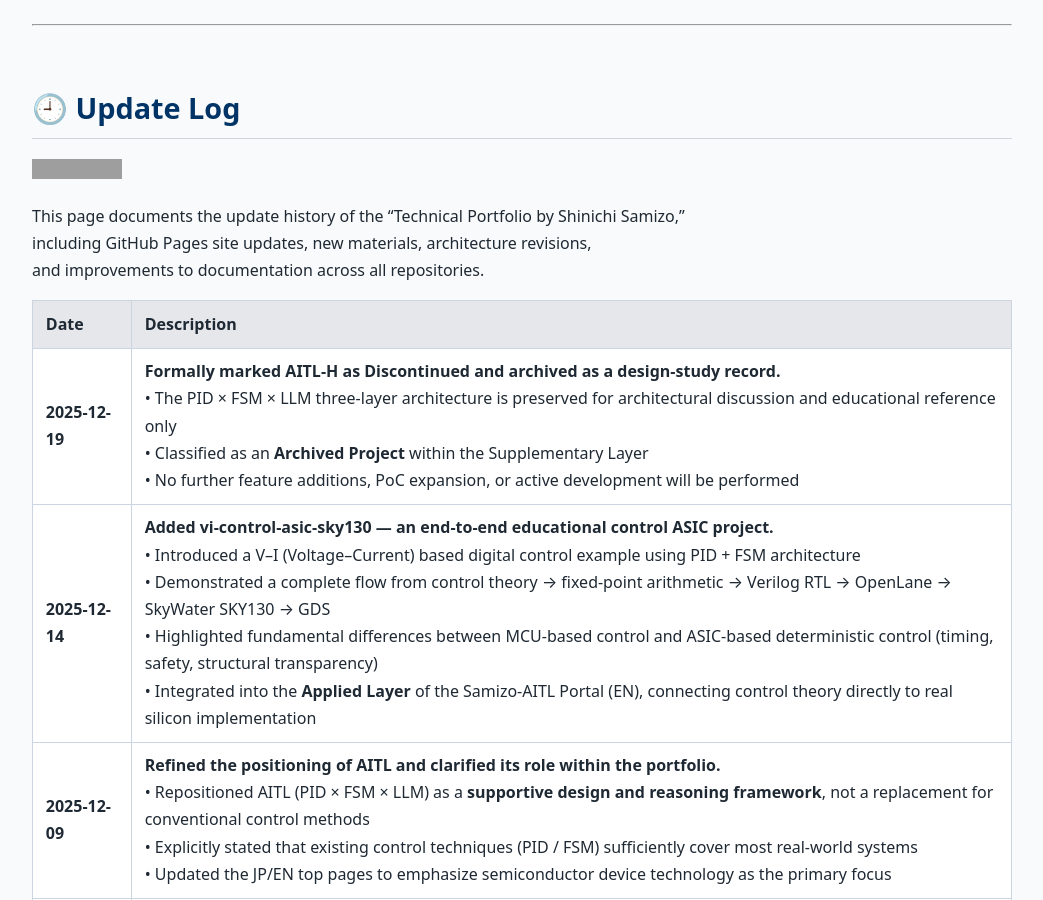
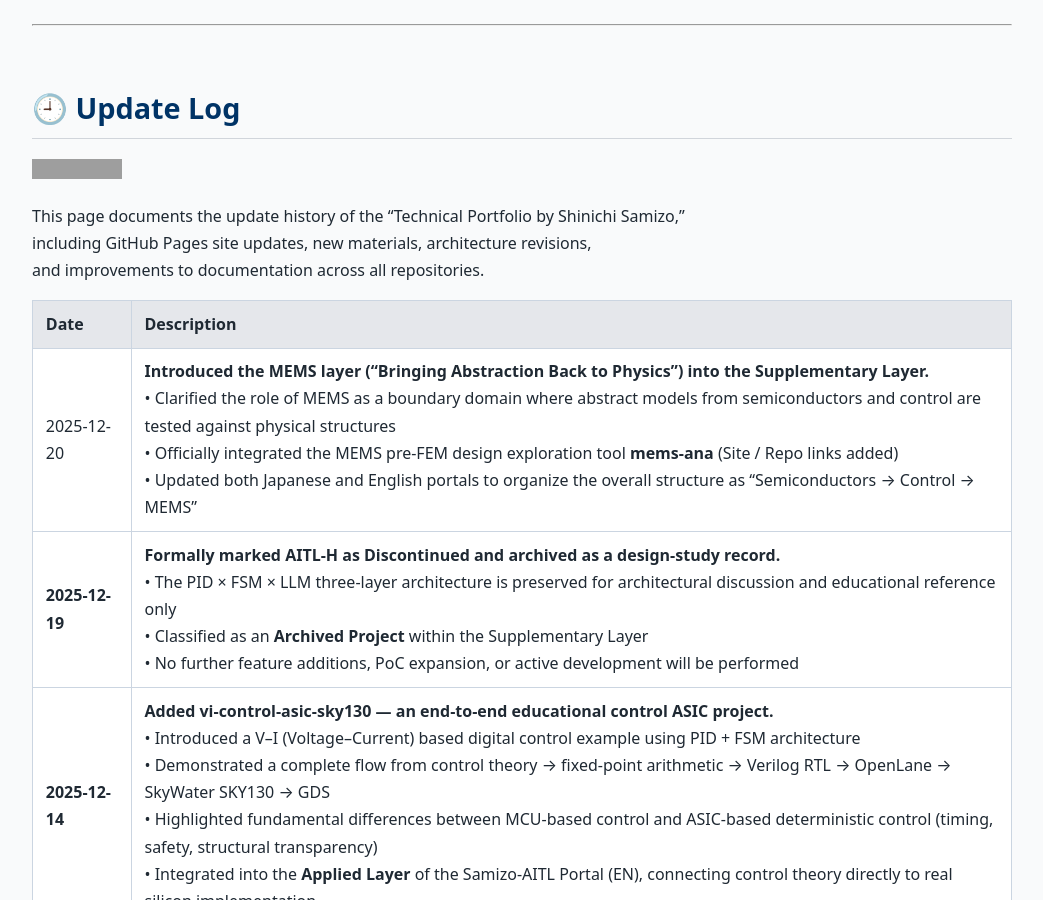
Before and after one commit to Samizo-AITL/Samizo-AITL.github.io, a Jekyll site: the page built from about/update/en/index.md, in a window 1280 px wide and 900 px high. Shown: the whole window, without its empty margins (118-1161 px from the left). Built offline with Jekyll 4.4.1, drawn with Linux system fonts in a browser that asks for light colours; grey boxes are pictures that could not be loaded.

Commit message:
Update index.md

```diff
--- a/about/update/en/index.md
+++ b/about/update/en/index.md
@@ -14,6 +14,7 @@ and improvements to documentation across all repositories.
 
 | Date       | Description                                                                 |
 |------------|-----------------------------------------------------------------------------|
+| 2025-12-20 | **Introduced the MEMS layer (“Bringing Abstraction Back to Physics”) into the Supplementary Layer.**<br>• Clarified the role of MEMS as a boundary domain where abstract models from semiconductors and control are tested against physical structures<br>• Officially integrated the MEMS pre-FEM design exploration tool **mems-ana** (Site / Repo links added)<br>• Updated both Japanese and English portals to organize the overall structure as “Semiconductors → Control → MEMS” |
 | **2025-12-19** | **Formally marked AITL-H as Discontinued and archived as a design-study record.**<br>• The PID × FSM × LLM three-layer architecture is preserved for architectural discussion and educational reference only<br>• Classified as an **Archived Project** within the Supplementary Layer<br>• No further feature additions, PoC expansion, or active development will be performed |
 | **2025-12-14** | **Added vi-control-asic-sky130 — an end-to-end educational control ASIC project.**<br>• Introduced a V–I (Voltage–Current) based digital control example using PID + FSM architecture<br>• Demonstrated a complete flow from control theory → fixed-point arithmetic → Verilog RTL → OpenLane → SkyWater SKY130 → GDS<br>• Highlighted fundamental differences between MCU-based control and ASIC-based deterministic control (timing, safety, structural transparency)<br>• Integrated into the **Applied Layer** of the Samizo-AITL Portal (EN), connecting control theory directly to real silicon implementation |
 | **2025-12-09** | **Refined the positioning of AITL and clarified its role within the portfolio.**<br>• Repositioned AITL (PID × FSM × LLM) as a **supportive design and reasoning framework**, not a replacement for conventional control methods<br>• Explicitly stated that existing control techniques (PID / FSM) sufficiently cover most real-world systems<br>• Updated the JP/EN top pages to emphasize semiconductor device technology as the primary focus |
```
